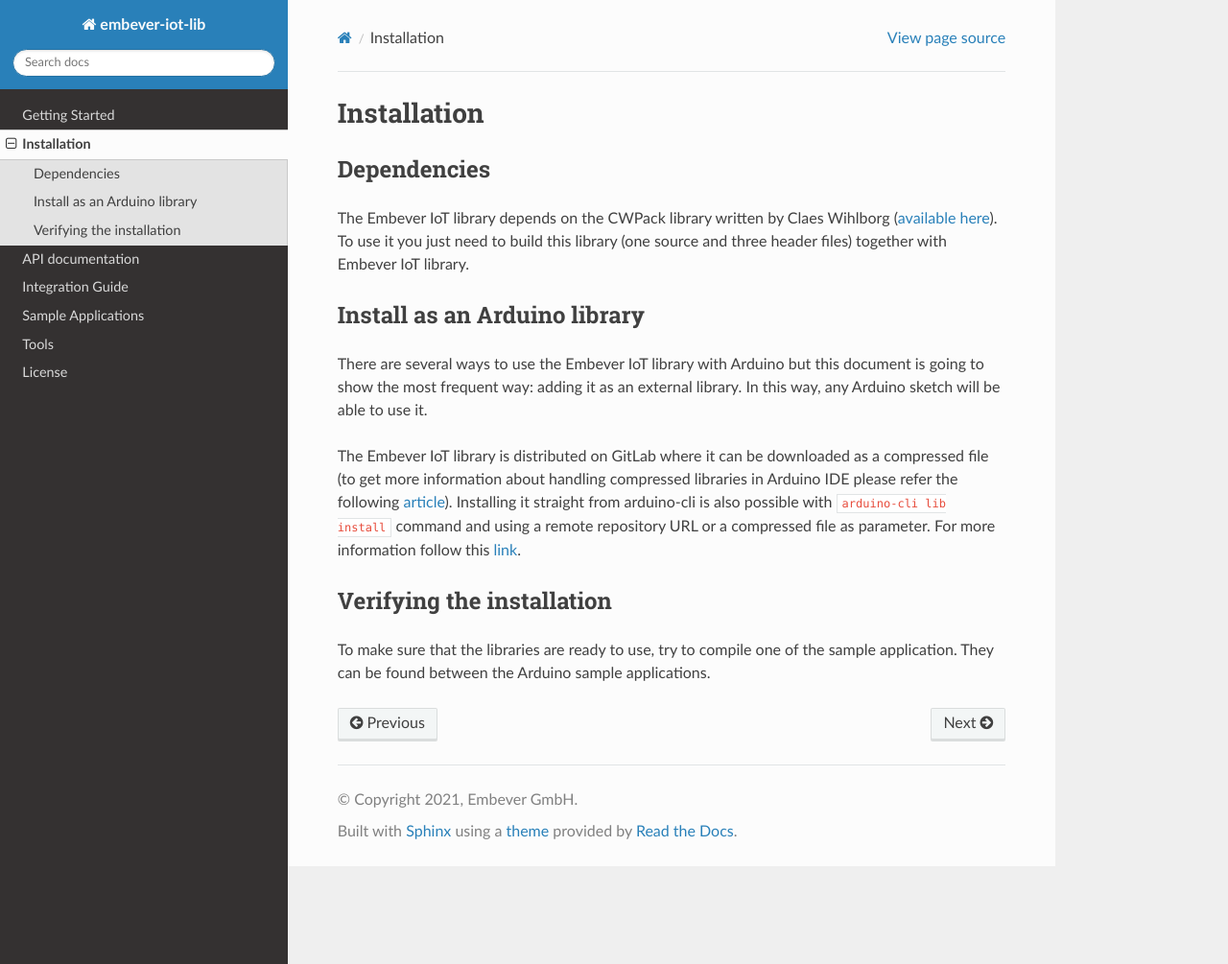
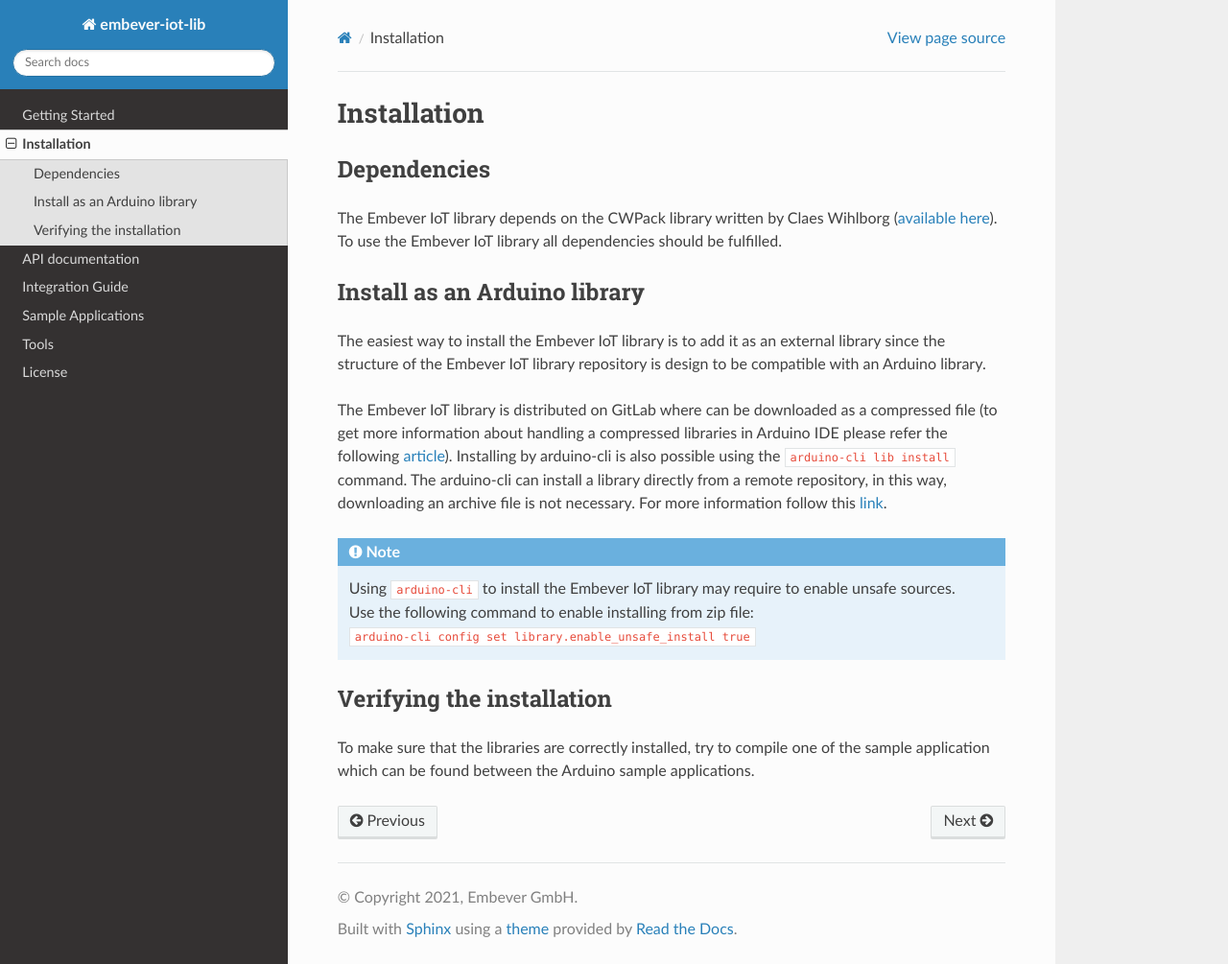
Before and after one commit to Embever/embever-iot-library, a Sphinx documentation site: the page built from docs/source/installation.rst, in a window 1280 px wide and 1005 px high. Shown: the whole window at 96% size. Built offline with Sphinx 7.4.7 and the Read the Docs theme 2.0.0, drawn with Linux system fonts in a browser that asks for light colours.

Commit message:
New way of installing with arduino-cli, polishing

```diff
--- a/docs/source/installation.rst
+++ b/docs/source/installation.rst
@@ -6,23 +6,28 @@
 Dependencies
 ------------
 The |EIOT| depends on the CWPack library written by Claes Wihlborg (`available here <https://github.com/clwi/CWPack>`_).
-To use it you just need to build this library (one source and three header files) together with |EIOT|.
+To use the |EIOT| all dependencies should be fulfilled.
 
 Install as an Arduino library
 -----------------------------
-There are several ways to use the |EIOT| with Arduino but this document is going
-to show the most frequent way: adding it as an external library.
-In this way, any Arduino sketch will be able to use it.
+The easiest way to install the |EIOT| is to add it as an external library since
+the structure of the |EIOT| repository is design to be compatible with an Arduino library.
 
-The |EIOT| is distributed on GitLab where it can be downloaded as a compressed
-file (to get more information about handling compressed libraries in Arduino IDE
+The |EIOT| is distributed on GitLab where can be downloaded as a compressed
+file (to get more information about handling a compressed libraries in Arduino IDE
 please refer the following `article <https://www.arduino.cc/en/guide/libraries>`_).
-Installing it straight from arduino-cli is also possible with ``arduino-cli lib install``
-command and using a remote repository URL or a compressed file as parameter.
+Installing by arduino-cli is also possible using the ``arduino-cli lib install``
+command.
+The arduino-cli can install a library directly from a remote repository, in this way, downloading an archive file is not necessary.
 For more information follow this `link <https://arduino.github.io/arduino-cli/0.19/commands/arduino-cli_lib_install/>`_.
 
 
+.. note::
+   | Using ``arduino-cli`` to install the |EIOT| may require to enable unsafe sources.
+   | Use the following command to enable installing from zip file:
+   | ``arduino-cli config set library.enable_unsafe_install true``
+
 Verifying the installation
 ---------------------------
-To make sure that the libraries are ready to use, try to compile one of the sample application.
-They can be found between the Arduino sample applications.
+To make sure that the libraries are correctly installed, try to compile one of the sample application which
+can be found between the Arduino sample applications.
```
